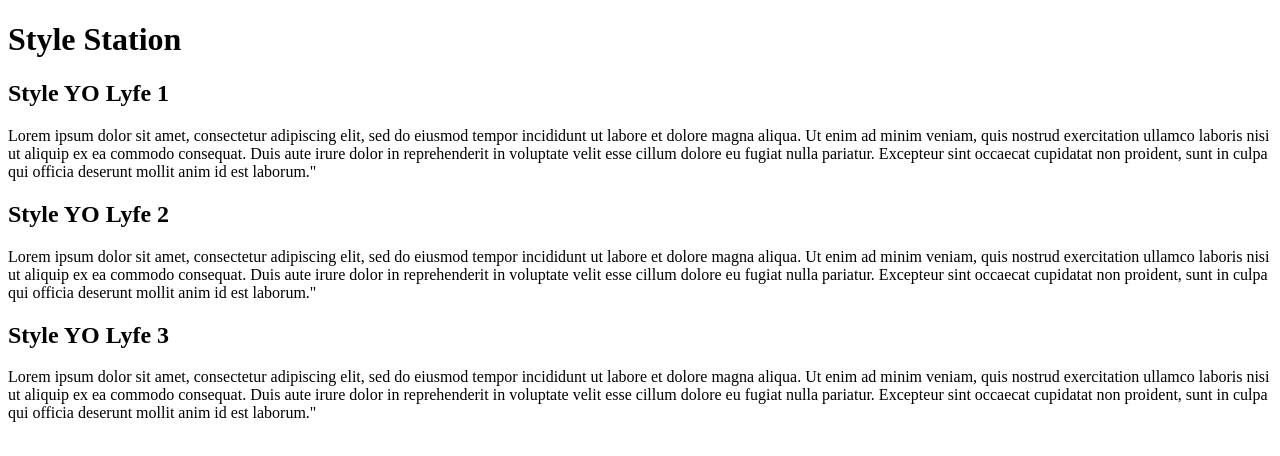
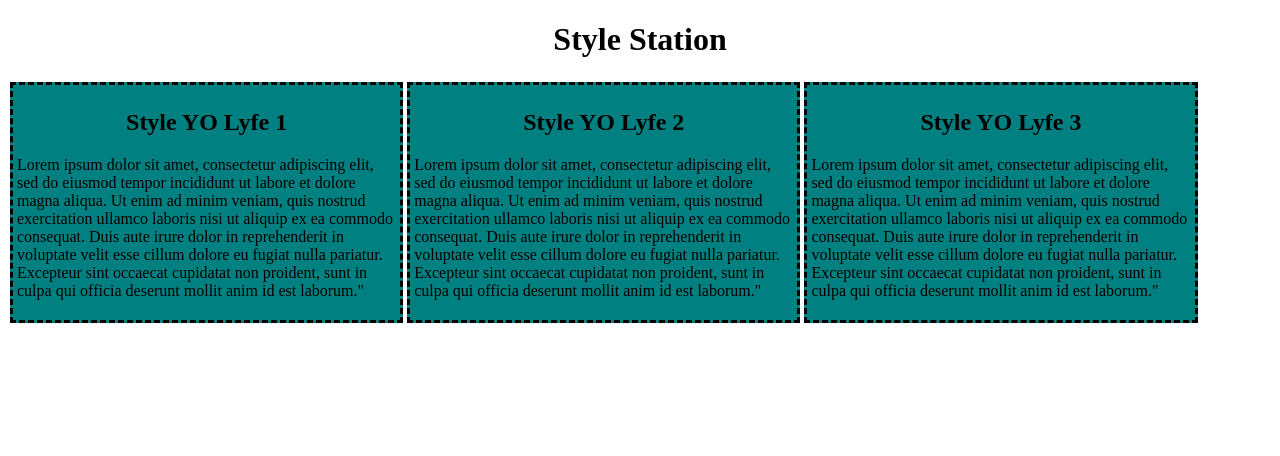
Before and after one commit to caylaxnicole/Interior, a plain HTML site: page index.html in a window 1280 px wide. Drawn offline with Linux system fonts and the light colour scheme.

Commit message:
add css to create 3 columns.

```diff
--- a/css/styles.css
+++ b/css/styles.css
@@ -0,0 +1,16 @@
+.column {
+  width: 30%;
+  float: left;
+  padding: 4px;
+  margin: 2px;
+  background-color: teal;
+  border: 3px dashed black;
+}
+
+h1 {
+  text-align: center;
+}
+
+h2 {
+  text-align: center;
+}
--- a/index.html
+++ b/index.html
@@ -7,12 +7,18 @@
   </head>
   <body>
     <h1>Style Station</h1>
+    <div class="column">
       <h2>Style YO Lyfe 1</h2>
       <p>Lorem ipsum dolor sit amet, consectetur adipiscing elit, sed do eiusmod tempor incididunt ut labore et dolore magna aliqua. Ut enim ad minim veniam, quis nostrud exercitation ullamco laboris nisi ut aliquip ex ea commodo consequat. Duis aute irure dolor in reprehenderit in voluptate velit esse cillum dolore eu fugiat nulla pariatur. Excepteur sint occaecat cupidatat non proident, sunt in culpa qui officia deserunt mollit anim id est laborum."</p>
+    </div>
+    <div class="column">
       <h2>Style YO Lyfe 2</h2>
       <p>Lorem ipsum dolor sit amet, consectetur adipiscing elit, sed do eiusmod tempor incididunt ut labore et dolore magna aliqua. Ut enim ad minim veniam, quis nostrud exercitation ullamco laboris nisi ut aliquip ex ea commodo consequat. Duis aute irure dolor in reprehenderit in voluptate velit esse cillum dolore eu fugiat nulla pariatur. Excepteur sint occaecat cupidatat non proident, sunt in culpa qui officia deserunt mollit anim id est laborum."</p>
+    </div>
+    <div class="column">
       <h2>Style YO Lyfe 3</h2>
       <p>Lorem ipsum dolor sit amet, consectetur adipiscing elit, sed do eiusmod tempor incididunt ut labore et dolore magna aliqua. Ut enim ad minim veniam, quis nostrud exercitation ullamco laboris nisi ut aliquip ex ea commodo consequat. Duis aute irure dolor in reprehenderit in voluptate velit esse cillum dolore eu fugiat nulla pariatur. Excepteur sint occaecat cupidatat non proident, sunt in culpa qui officia deserunt mollit anim id est laborum."</p>
+    </div>
 
   </body>
 </html>
```
Lines whose indentation alone changed are shown as unchanged.
